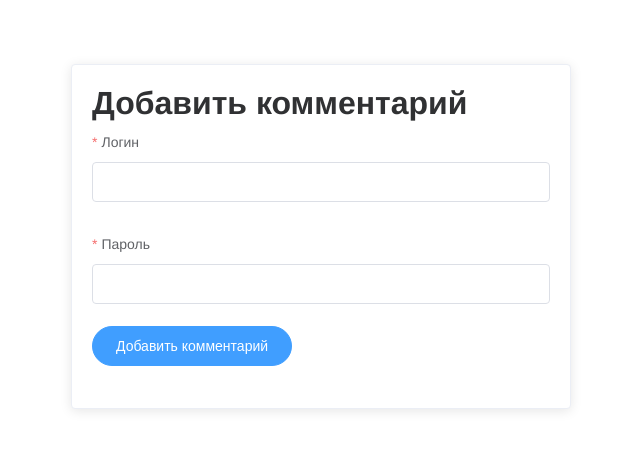
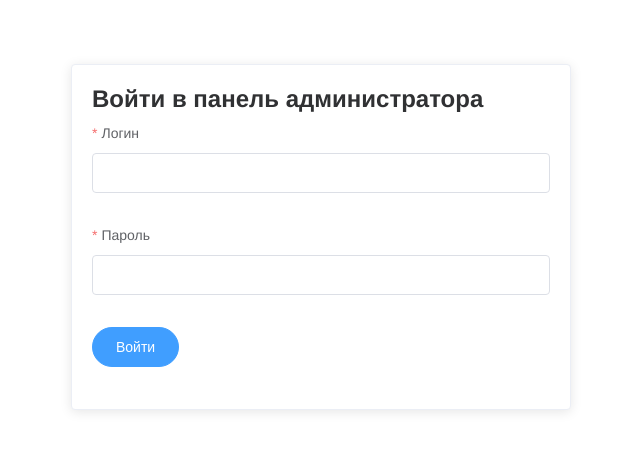
Before and after one commit to Dedal378/nuxt-blog, a Nuxt app: page /admin/login in a window 1280 px wide. Shown: the top 450 px of the page, without its empty margins (319-959 px from the left). Built offline with nearby package versions, Linux system fonts and the light colour scheme.

Commit message:
поправил метод onSubmit в комментариях

```diff
--- a/components/main/CommentForm.vue
+++ b/components/main/CommentForm.vue
@@ -69,7 +69,7 @@
               this.$message.success('Комментарий добавлен')
               this.$emit('created')
             } catch (e) {
-              console.log(e)
+              this.loading = false
             }
           }
         })
--- a/pages/admin/login.vue
+++ b/pages/admin/login.vue
@@ -9,20 +9,22 @@
       ref="form"
       @submit.native.prevent="onSubmit"
     >
-      <h1>Добавить комментарий</h1>
+      <h2>Войти в панель администратора</h2>
 
       <el-form-item label="Логин" prop="login">
         <el-input
-          v-model.trim="controls.name"
+          v-model.trim="controls.login"
         />
       </el-form-item>
 
-      <el-form-item label="Пароль" prop="password">
-        <el-input
-          v-model.trim="controls.text"
-          type="password"
-        />
-      </el-form-item>
+      <div class="mb-2">
+        <el-form-item label="Пароль" prop="password">
+          <el-input
+            v-model.trim="controls.password"
+            type="password"
+          />
+        </el-form-item>
+      </div>
 
       <el-form-item>
         <el-button
@@ -31,7 +33,7 @@
           round
           :loading="loading"
         >
-          Добавить комментарий
+          Войти
         </el-button>
       </el-form-item>
     </el-form>
@@ -45,23 +47,35 @@
     layout: "empty",
     data () {
       return {
+        loading: false,
         controls: {
           login: '',
           password: '',
         },
         rules: {
           login: [
-            { required: true, message: 'Логин не должен быть пустым', trigger: 'blur' },
+            { required: true, message: 'Введите логин', trigger: 'blur' },
           ],
           password: [
-            { required: true, message: 'Введите ваш комментарий', trigger: 'blur' }
+            { required: true, message: 'Введите пароль', trigger: 'blur' },
+            { min: 6, message: 'Пароль должен быть не менее 6 символов', trigger: "blur" }
           ],
         }
       }
     },
     methods: {
       onSubmit () {
-        console.log('Submit')
+        this.$refs.form.validate(valid => {
+          if (valid) {
+            this.loading = true
+
+            try {
+
+            } catch (e) {
+              this.loading = false
+            }
+          }
+        })
       }
     },
   }
--- a/pages/post/_id.vue
+++ b/pages/post/_id.vue
@@ -67,7 +67,9 @@
     },
     methods: {
       creatCommentHandler () {
-        setTimeout(() => {this.canAddComment = false}, 1000)
+        setTimeout(() => {
+          this.canAddComment = false
+        }, 1000)
       }
     },
   }
--- a/theme/index.scss
+++ b/theme/index.scss
@@ -23,3 +23,11 @@ html, body {
 .page-enter-active, .page-leave-active {
   transition: opacity .3s; // с плавным переходом
 }
+
+.mb {
+  margin-bottom: 1rem;
+}
+
+.mb-2 {
+  margin-bottom: 2rem;
+}
```
